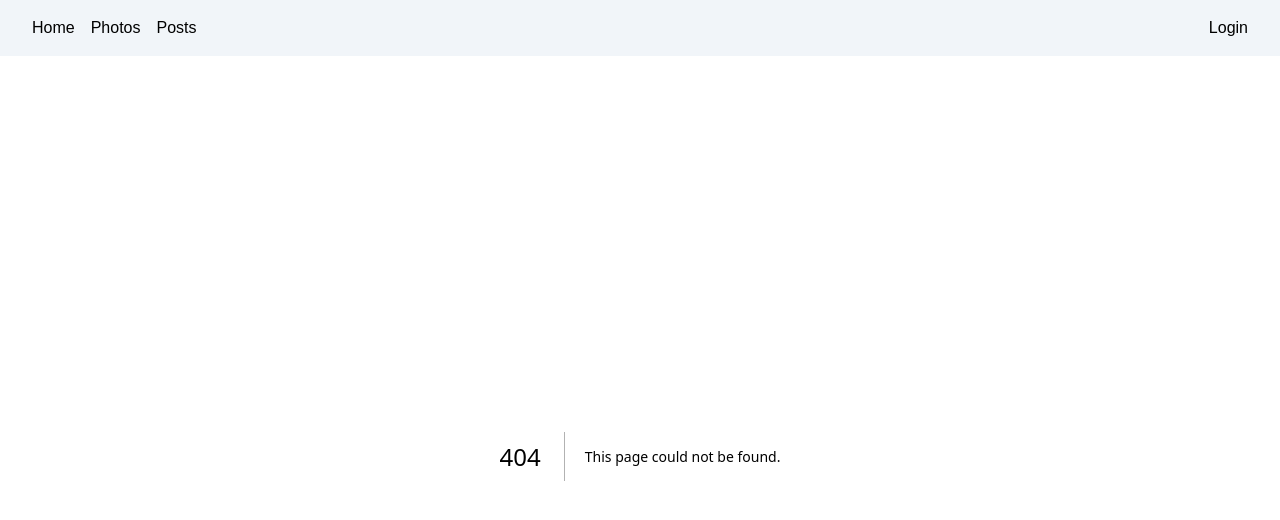
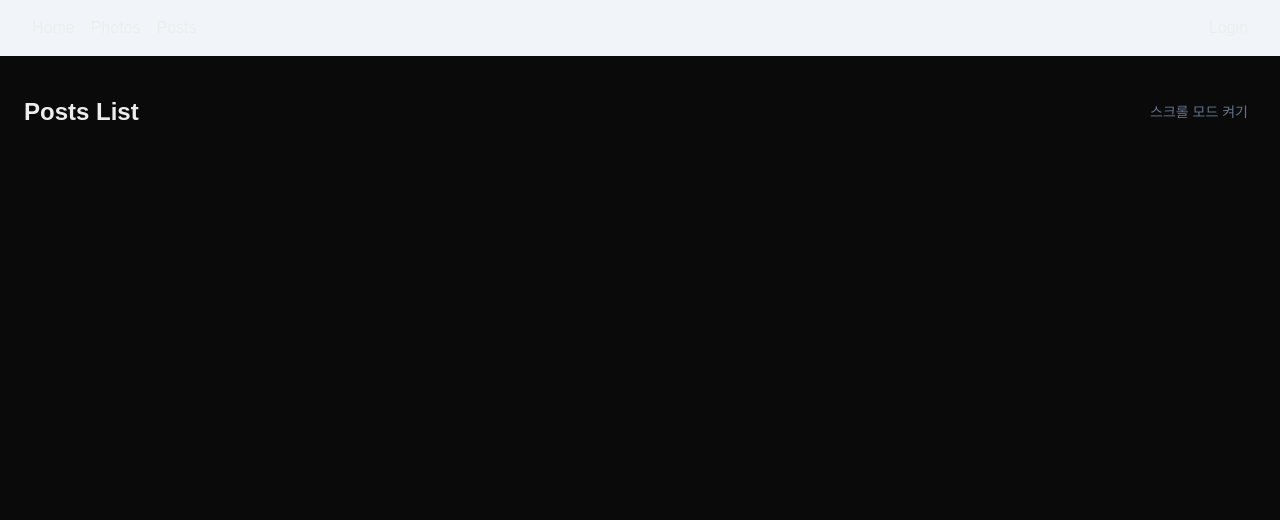
Before and after one commit to groom-practice/final-semi-project-team-3, a Next.js app: page /posts in a window 1280 px wide. Before the commit this address had no page. Shown: the top 520 px of the page. Built offline with nearby package versions, Linux system fonts and the light colour scheme.

Commit message:
feat: post layout, post togglebutton 작업, post scroll 구현 중

```diff
--- /dev/null
+++ b/app/posts/page.tsx
@@ -0,0 +1,23 @@
+"use client";
+
+import PostScrollList from "@/components/PostScrollList";
+import ToggleButton from "@/components/ToggleButton";
+import { useState } from "react";
+
+export default function PostListPage() {
+  const [isOnScrollMode, setIsOnScrollMode] = useState(false)
+  return (
+    <div className="p-6">
+      <div className="flex justify-between">
+        <h2 className="text-2xl font-bold my-4">Posts List</h2>
+        <div className="flex justify-center items-center">
+          <p className="mr-2 text-sm text-slate-500">
+            {isOnScrollMode ? "버튼 모드로 돌아가기" : "스크롤 모드 켜기"}
+          </p>
+          <ToggleButton value={isOnScrollMode} onToggle={setIsOnScrollMode} />
+        </div>
+      </div>
+      {isOnScrollMode ? <PostScrollList /> : <></>}
+    </div>
+  )
+}
--- /dev/null
+++ b/components/PostScrollList.tsx
@@ -0,0 +1,9 @@
+"use client";
+
+export default function PostScrollList() {
+  return (
+    <div>
+      무한 스크롤 해보자~
+    </div>
+  )
+}
--- /dev/null
+++ b/components/ToggleButton.tsx
@@ -0,0 +1,29 @@
+"use client";
+
+import { useState } from "react";
+
+type ToggleButtonProps = {
+  value?: boolean;
+  onToggle?: (newValue: boolean) => void;
+}
+
+export default function ToggleButton({ value, onToggle }: ToggleButtonProps) {
+  const [internalValue, setInternalValue] = useState(false);
+
+  const isControlled = value !== undefined;
+  const enabled = isControlled ? value : internalValue;
+
+  const toggle = () => {
+    const newValue = !enabled;
+    if (!isControlled) {
+      setInternalValue(newValue);
+    }
+    onToggle?.(newValue);
+  };
+
+  return (
+    <button>
+
+    </button>
+  );
+}
--- /dev/null
+++ b/lib/fakePostsApi.ts
@@ -0,0 +1,16 @@
+import { Post } from "@/types/posts";
+import axios from "axios";
+
+export const fetchPosts = async ({ pageParam = 1 }): Promise<Post[]> => {
+  const res = await axios.get<Post[]>(
+    `https://jsonplaceholder.typicode.com/posts?_page=${pageParam}&_limit=10`
+  );
+  return res.data;
+};
+
+export const fetchPostById = async (id: number): Promise<Post> => {
+  const res = await axios.get<Post>(
+    `https://jsonplaceholder.typicode.com/posts/${id}`
+  );
+  return res.data;
+};
--- /dev/null
+++ b/types/posts.ts
@@ -0,0 +1,6 @@
+export interface Post {
+  id: number;
+  title: string;
+  body: string;
+  userId: number;
+}
```
